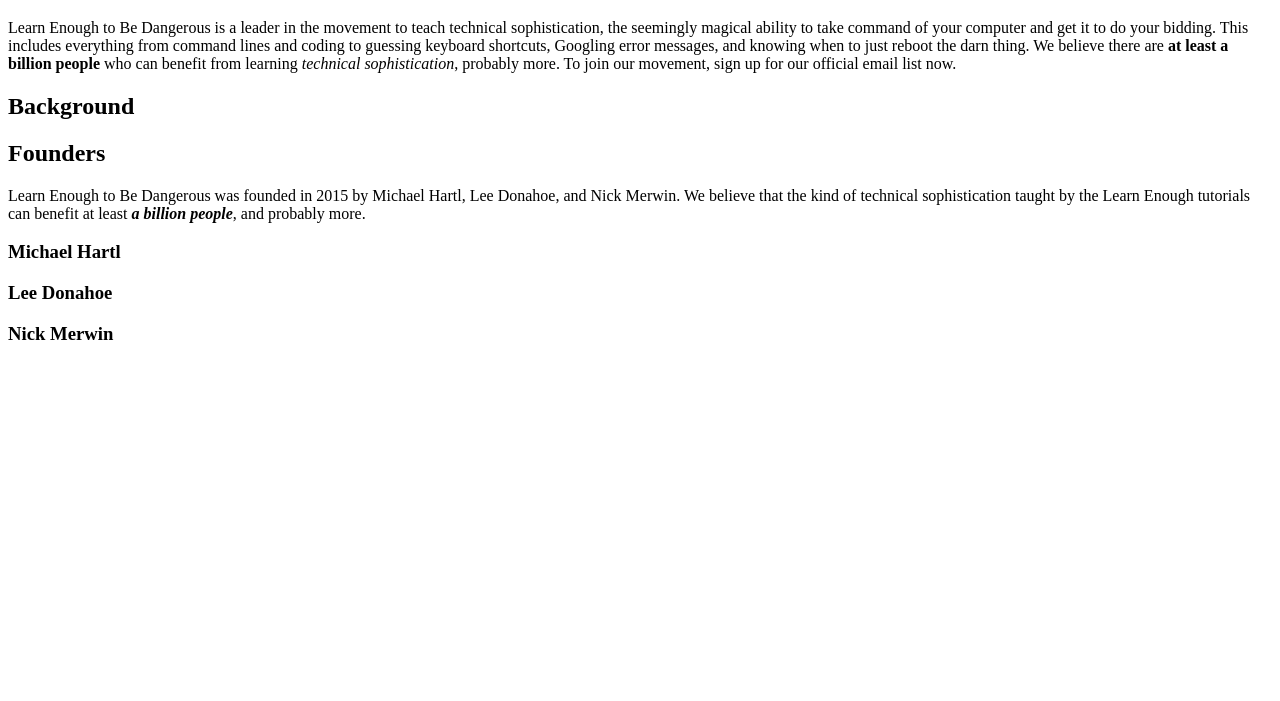
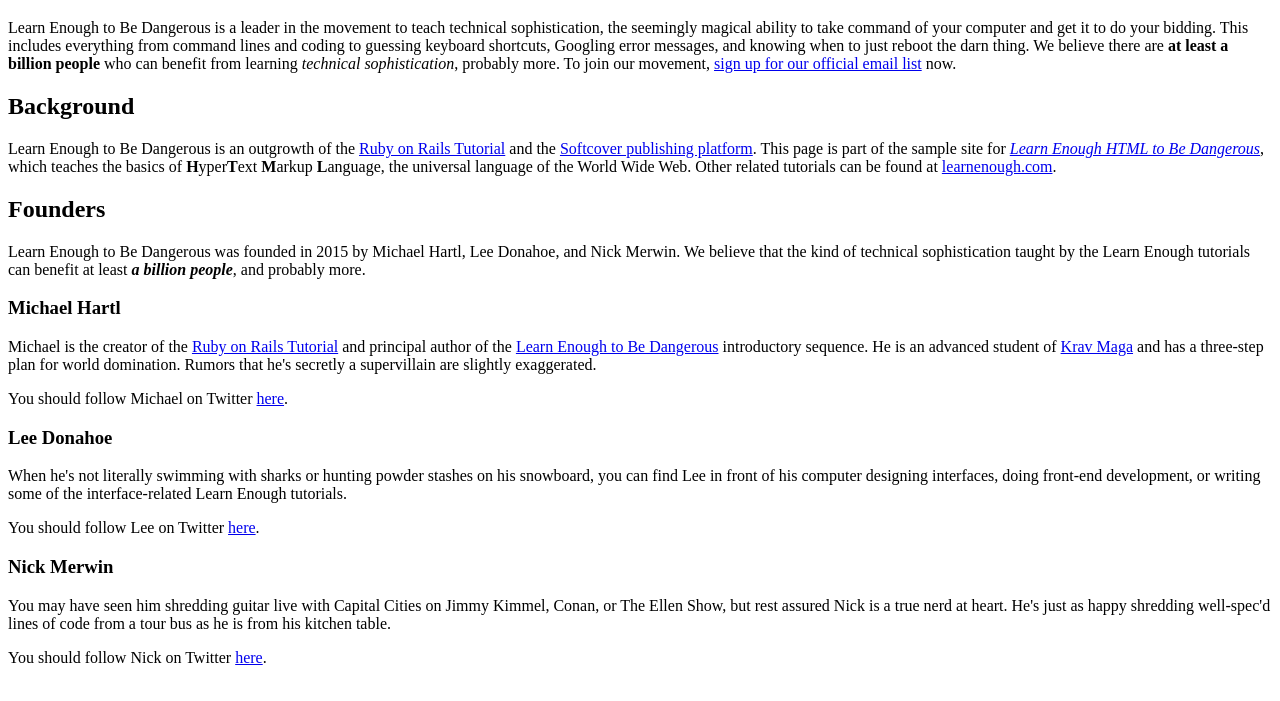
Before and after one commit to PatrikPajer/sample_website, a plain HTML site: page index.html in a window 1280 px wide. Shown: the part 61-762 px from the top of the page. Drawn offline with Linux system fonts and the light colour scheme.

Commit message:
Add links and bios

```diff
--- a/index.html
+++ b/index.html
@@ -15,10 +15,23 @@
       Googling error messages, and knowing when to just reboot the darn thing.
       We believe there are <b>at least a billion people</b> who can benefit from
       learning <em>technical sophistication</em>, probably more. To join our
-      movement, sign up for our official email list now.
+      movement, <a href="http://learnenough.com/email">sign up for our official email list</a> now.
   </p>
 
   <h2>Background</h2>
+
+  <p>
+      Learn Enough to Be Dangerous is an outgrowth of the
+      <a href="http://railstutorial.org/">Ruby on Rails Tutorial</a> and the
+      <a href="http://www.softcover.io/">Softcover publishing platform</a>.
+      This page is part of the sample site for
+      <a href="http://learnenough.com/html-tutorial"><em>Learn Enough HTML to
+      Be Dangerous</em></a>, which teaches the basics of
+      <strong>H</strong>yper<strong>T</strong>ext <strong>M</strong>arkup
+      <strong>L</strong>anguage, the universal language of the World Wide Web.
+      Other related tutorials can be found at
+      <a href="http://learnenough.com/">learnenough.com</a>.
+  </p>
 
   <h2>Founders</h2>
 
@@ -31,9 +44,48 @@
 
   <h3>Michael Hartl</h3>
 
+  <p>
+      Michael is the creator of the <a href="http://railstutorial.org/">
+      Ruby on Rails Tutorial</a> and principal author of the
+      <a href="http://learnenough.com/">Learn Enough to Be Dangerous</a>
+      introductory sequence. He is an advanced student of
+      <a href="http://kravmaga.com/">Krav Maga</a> and has a three-step
+      plan for world domination. Rumors that he's secretly a supervillain
+      are slightly exaggerated.
+  </p>
+
+   <p>
+      You should follow Michael on Twitter
+      <a href="http://twitter.com/mhartl" target="_blank">here</a>.
+  </p>
+
   <h3>Lee Donahoe</h3>
 
+  <p>
+      When he's not literally swimming with sharks or hunting powder stashes
+      on his snowboard, you can find Lee in front of his computer designing
+      interfaces, doing front-end development, or writing some of the
+      interface-related Learn Enough tutorials.
+  </p>
+
+  <p>
+      You should follow Lee on Twitter
+      <a href="https://twitter.com/leedonahoe" target="_blank">here</a>.
+  </p>
+
   <h3>Nick Merwin</h3>
+
+  <p>
+      You may have seen him shredding guitar live with Capital Cities on Jimmy
+      Kimmel, Conan, or The Ellen Show, but rest assured Nick is a true nerd
+      at heart. He's just as happy shredding well-spec'd lines of code from a
+      tour bus as he is from his kitchen table.
+  </p>
+
+  <p>
+      You should follow Nick on Twitter
+      <a href="https://twitter.com/nickmerwin" target="_blank">here</a>.
+  </p>
 </body>
 
 </html>
```
